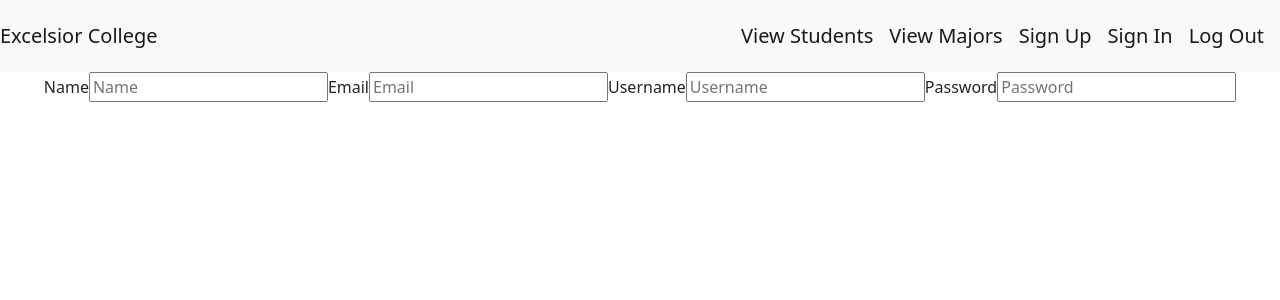
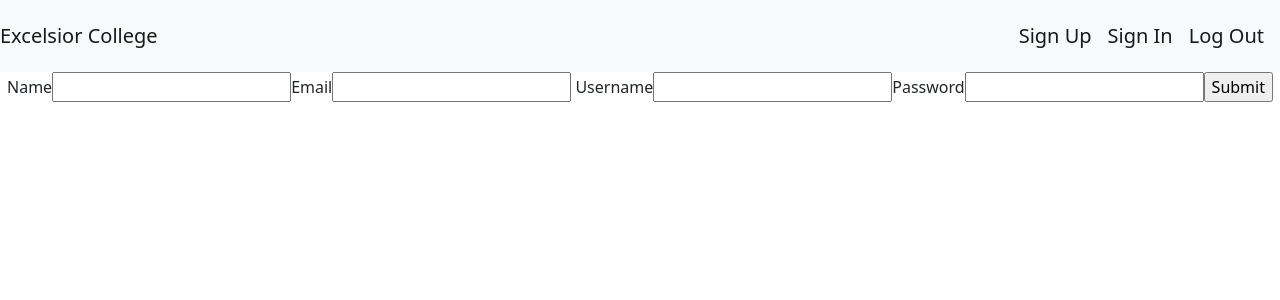
Before and after one commit to ChristopherJacoby/sis, a React (Create React App) app: page /signup in a window 1280 px wide. Shown: the top 300 px of the page. Built offline with nearby package versions, Linux system fonts and the light colour scheme.

Commit message:
state for SI/SU Set app to design drawings and created state for sign in and sign up.

```diff
--- a/src/App.js
+++ b/src/App.js
@@ -1,13 +1,11 @@
 // import firebase from './firebase';
-import './App.css';
-import { BrowserRouter as Router, Switch, Route } from 'react-router-dom';
-import Landing from './Components/Landing';
-import NavBar from './Components/navBar';
-import ViewStudents from './Components/viewStudents';
-import ViewMajors from './Components/viewMajors';
-import AddStudent from './Components/addStudent';
-import SignIn from './Components/signIn';
-import SignUp from './Components/signUp';
+import "./App.css";
+import { BrowserRouter as Router, Switch, Route } from "react-router-dom";
+import Landing from "./Components/Landing";
+import NavBar from "./Components/navBar";
+import AddStudent from "./Components/addStudent";
+import SignIn from "./Components/signIn";
+import SignUp from "./Components/signUp";
 
 const App = () => {
   return (
@@ -16,8 +14,6 @@ const App = () => {
         <NavBar />
         <Switch>
           <Route path="/" exact component={Landing} />
-          <Route path="/students" component={ViewStudents} />
-          <Route path="/majors" component={ViewMajors} />
           <Route path="/addstudent" component={AddStudent} />
           <Route path="/signin" component={SignIn} />
           <Route path="/signup" component={SignUp} />
@@ -25,7 +21,7 @@ const App = () => {
       </Router>
     </div>
   );
-}
+};
 
 //For package.json - start: "env-cmd -f .env.development"
 
--- a/src/Components/Landing.jsx
+++ b/src/Components/Landing.jsx
@@ -1,11 +1,27 @@
-import React from 'react';
+import React from "react";
+import { Link } from "react-router-dom";
+import RemoveStudent from "./removeStudent";
 
 const Landing = () => {
-    return (
-        <div>
-            <h3>Landing</h3>
-        </div>
-    );
-}
+  return (
+    <div>
+      <h3>Students</h3>
+      <div>
+        <h6>StudentID</h6>
+        <h6>First Name</h6>
+        <h6>Last Name</h6>
+        <h6>Major</h6>
+        <h6>Date of Birth</h6>
+        <h6>Email</h6>
+        <h6>Phone</h6>
+        <h6>Address</h6>
+      </div>
+      <Link to="/addstudent">
+        <button>Add Student</button>
+      </Link>
+      <RemoveStudent />
+    </div>
+  );
+};
 
 export default Landing;
--- a/src/Components/navBar.jsx
+++ b/src/Components/navBar.jsx
@@ -1,21 +1,27 @@
-import React from 'react';
-import { Link } from 'react-router-dom';
+import React from "react";
+import { Link } from "react-router-dom";
 
 const NavBar = () => {
   return (
     <div>
       <nav className="navbar navbar-light bg-light">
-                <Link to="/" className="navbar-brand">Excelsior College</Link>
+        <Link to="/" className="navbar-brand">
+          Excelsior College
+        </Link>
         <div className="navbar">
-                    <Link to="/students" className="navbar-brand">View Students</Link>
-                    <Link to="/majors" className="navbar-brand">View Majors</Link>
-                    <Link to="/signup" className="navbar-brand">Sign Up</Link>
-                    <Link to="/signin" className="navbar-brand">Sign In</Link>
-                    <Link to="/logout" className="navbar-brand">Log Out</Link>
+          <Link to="/signup" className="navbar-brand">
+            Sign Up
+          </Link>
+          <Link to="/signin" className="navbar-brand">
+            Sign In
+          </Link>
+          <Link to="/logout" className="navbar-brand">
+            Log Out
+          </Link>
         </div>
       </nav>
     </div>
-    )
-}
+  );
+};
 
 export default NavBar;
--- a/src/Components/signIn.jsx
+++ b/src/Components/signIn.jsx
@@ -1,22 +1,18 @@
-import React, { useState } from 'react';
+import React, { useState } from "react";
 
 const SignIn = () => {
-    const [form, setForm] = useState({
-        username: '',
-        password: ''
+  const [credentials, setCredentials] = useState({
+    Username: "",
+    Password: ""
   });
 
-    const handleChange = e => {
-        [Username] = e.target.value,
-            [password] = e.target.value,
-            console.log(username, password);
-
+  const handleUpdate = (e) => {
+    const { value, id } = e.target;
+    setCredentials((prevValue) => {
+      return {
+        ...prevValue,
+        [id]: value
       };
-
-    const updateField = e => {
-        setForm({
-            ...form,
-            [e.target.name]: e.target.value
     });
   };
 
@@ -24,13 +20,23 @@ const SignIn = () => {
     <div>
       <form action="post">
         <label htmlFor="Username">Username</label>
-                <input type="text" onChange={handleChange} placeholder="Username" id="Username" />
+        <input
+          type="text"
+          onChange={handleUpdate}
+          id="Username"
+          value={credentials.Username}
+        />
         <label htmlFor="Password">Password</label>
-                <input type="password" placeholder="Password" />
-                <input type="button" value="Submit" onClick={updateField} />
+        <input
+          type="password"
+          onChange={handleUpdate}
+          id="Password"
+          value={credentials.Password}
+        />
+        <input type="button" value="Submit" />
       </form>
     </div>
   );
-}
+};
 
 export default SignIn;
--- a/src/Components/signUp.jsx
+++ b/src/Components/signUp.jsx
@@ -1,21 +1,61 @@
-import React from 'react';
+import React, { useState } from "react";
 
 const SignUp = () => {
+  const [credentials, setCredentials] = useState({
+    Name: "",
+    Email: "",
+    Username: "",
+    Password: ""
+  });
+  console.log(`Name: ${credentials.Name},
+  Email: ${credentials.Email},
+  Username: ${credentials.Username},
+  Password: ${credentials.Password}`);
 
+  const handleUpdate = (e) => {
+    const { value, id } = e.target;
+    setCredentials((prevValue) => {
+      return {
+        ...prevValue,
+        [id]: value
+      };
+    });
+  };
   return (
     <div>
       <form action="post">
         <label htmlFor="Name">Name</label>
-                <input type="text" placeholder="Name" id="Name" />
+        <input
+          type="text"
+          onChange={handleUpdate}
+          id="Name"
+          value={credentials.Name}
+        />
         <label htmlFor="Email">Email</label>
-                <input type="email" placeholder="Email" />
+        <input
+          type="email"
+          onChange={handleUpdate}
+          id="Email"
+          value={credentials.Email}
+        />{" "}
         <label htmlFor="Username">Username</label>
-                <input type="text" placeholder="Username" />
+        <input
+          type="text"
+          onChange={handleUpdate}
+          id="Username"
+          value={credentials.Username}
+        />
         <label htmlFor="Password">Password</label>
-                <input type="password" placeholder="Password" />
+        <input
+          type="password"
+          onChange={handleUpdate}
+          id="Password"
+          value={credentials.Password}
+        />
+        <input type="button" value="Submit" />
       </form>
-        </div >
+    </div>
   );
-}
+};
 
 export default SignUp;
--- a/src/Components/viewMajors.jsx
+++ /dev/null
@@ -1,11 +0,0 @@
-import React from 'react';
-
-const ViewMajors = () => {
-    return (
-        <div>
-            <h1>Majors</h1>
-        </div>
-    );
-}
-
-export default ViewMajors;
--- a/src/Components/viewStudents.jsx
+++ b/src/Components/viewStudents.jsx
@@ -1,29 +1,8 @@
-import React from 'react';
-import AddStudent from './addStudent';
-import RemoveStudent from './removeStudent';
-import { Link } from 'react-router-dom';
+import React from "react";
+import AddStudent from "./addStudent";
+import RemoveStudent from "./removeStudent";
+import { Link } from "react-router-dom";
 
-const ViewStudents = () => {
-    return (
-        <div>
-            <p>*NOTE* These students are created using a random generator. Any connection to actual students is coincidental.</p>
-            <h3>Students</h3>
-            <div>
-                <h6>StudentID</h6>
-                <h6>First Name</h6>
-                <h6>Last Name</h6>
-                <h6>Major</h6>
-                <h6>Date of Birth</h6>
-                <h6>Email</h6>
-                <h6>Phone</h6>
-                <h6>Address</h6>
-            </div>
-            <Link to="/addstudent">
-                <button>Add Student</button>
-            </Link>
-            <RemoveStudent />
-        </div>
-    );
-}
+const ViewStudents = () => {};
 
 export default ViewStudents;
```
Lines whose indentation alone changed are shown as unchanged.
